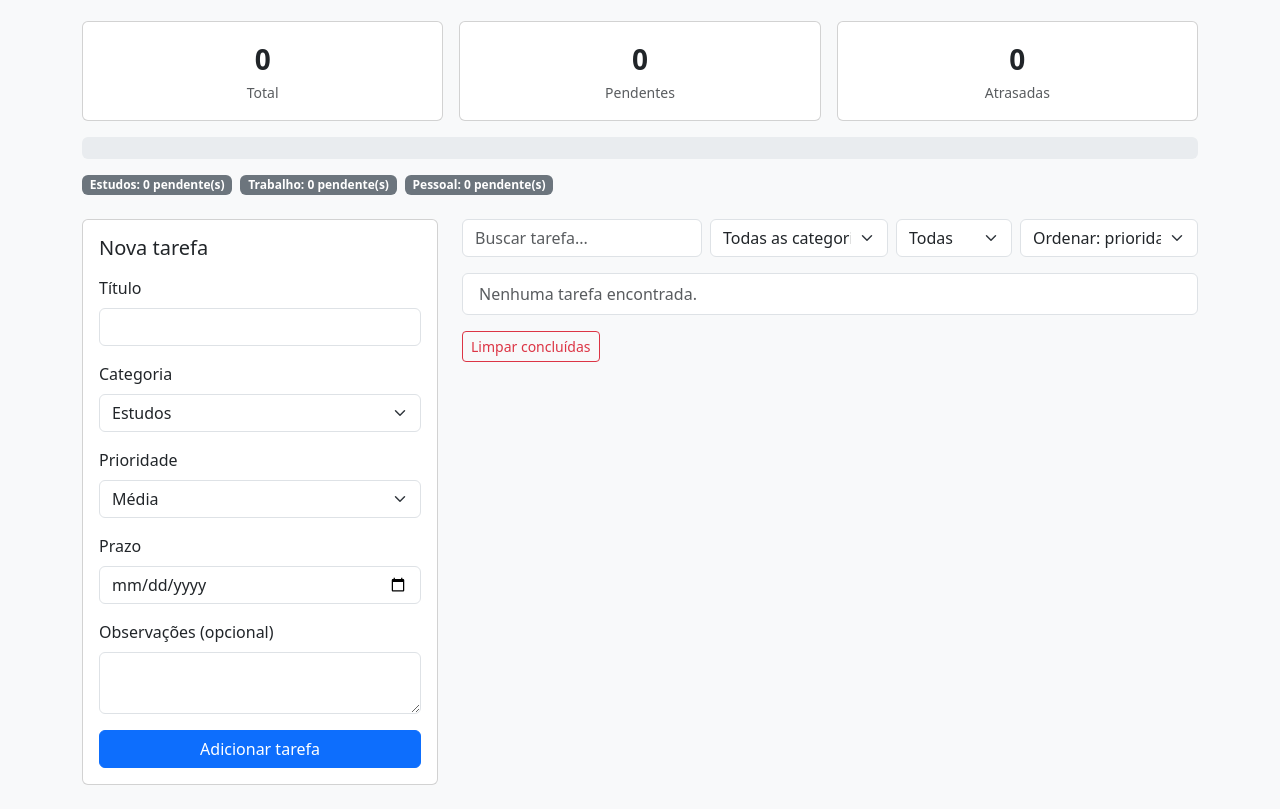
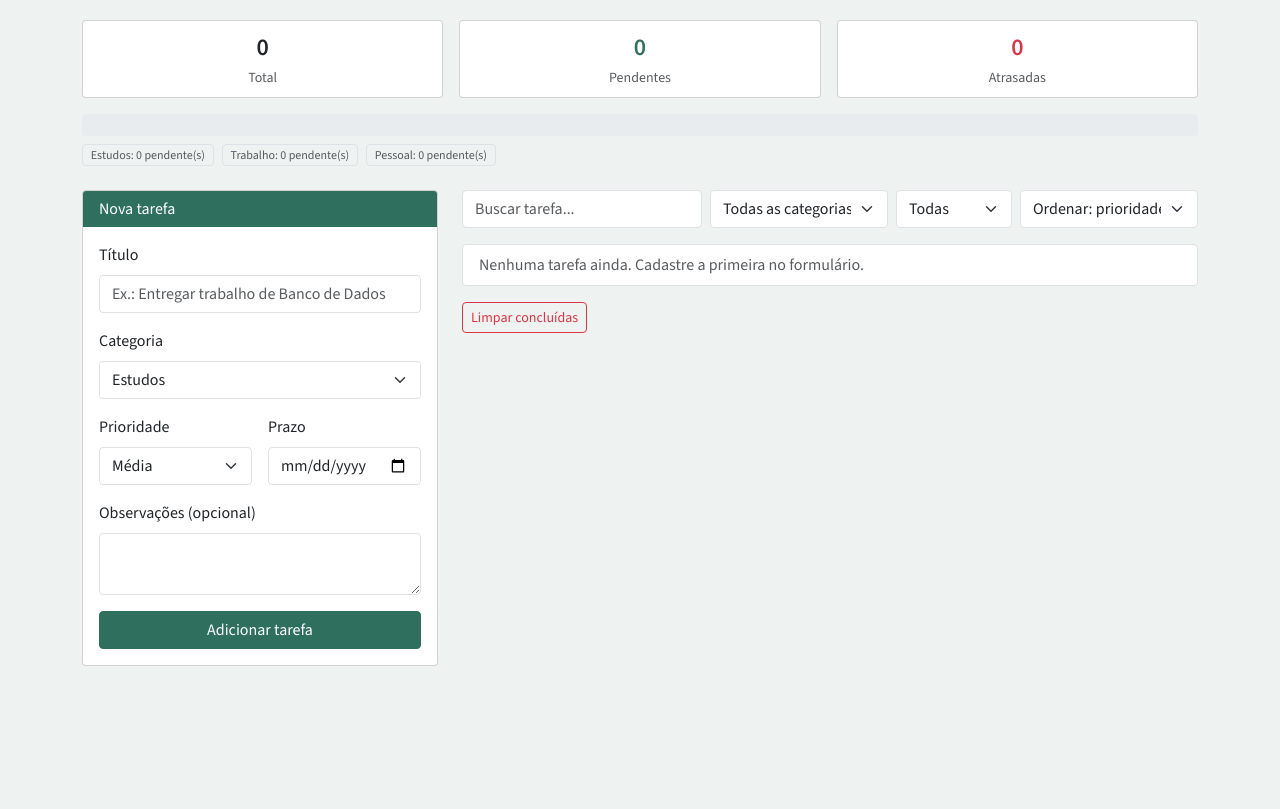
Before and after one commit to alexsandercl/TaskBoard, a plain HTML site: page index.html in a window 1280 px wide. Shown: the part 54-863 px from the top of the page. After the commit the page ends 800 px from the top, so only its background shows below. Drawn offline with nearby package versions, Linux system fonts and the light colour scheme.

Commit message:
design ajustado e adicionando readme

```diff
--- a/index.html
+++ b/index.html
@@ -4,16 +4,19 @@
   <meta charset="UTF-8">
   <meta name="viewport" content="width=device-width, initial-scale=1">
   <title>TaskBoard - Gerenciador de Tarefas</title>
+  <link rel="preconnect" href="https://fonts.googleapis.com">
+  <link rel="preconnect" href="https://fonts.gstatic.com" crossorigin>
+  <link href="https://fonts.googleapis.com/css2?family=Source+Sans+3:wght@400;600&display=swap" rel="stylesheet">
   <link href="https://cdn.jsdelivr.net/npm/bootstrap@5.3.3/dist/css/bootstrap.min.css" rel="stylesheet">
   <link rel="stylesheet" href="style.css">
 </head>
 <body>
 
-  <nav class="navbar border-bottom">
+  <nav class="navbar navbar-dark barra-topo">
     <div class="container">
       <span class="navbar-brand fw-bold mb-0 h1">TaskBoard</span>
       <div class="d-flex gap-2">
-        <button id="btn-tema" class="btn btn-sm btn-outline-secondary">Modo escuro</button>
+        <button id="btn-tema" class="btn btn-sm btn-outline-light">Modo escuro</button>
       </div>
     </div>
   </nav>
@@ -23,39 +26,39 @@
     <!-- Resumo -->
     <section class="row g-3 mb-4">
       <div class="col-4">
-        <div class="card text-center"><div class="card-body py-3">
-          <div class="fs-3 fw-bold" id="total">0</div><small class="text-muted">Total</small>
+        <div class="card text-center"><div class="card-body py-2">
+          <div class="fs-4 fw-semibold" id="total">0</div><small class="text-muted">Total</small>
         </div></div>
       </div>
       <div class="col-4">
-        <div class="card text-center"><div class="card-body py-3">
-          <div class="fs-3 fw-bold" id="pendentes">0</div><small class="text-muted">Pendentes</small>
+        <div class="card text-center"><div class="card-body py-2">
+          <div class="fs-4 fw-semibold cor-principal" id="pendentes">0</div><small class="text-muted">Pendentes</small>
         </div></div>
       </div>
       <div class="col-4">
-        <div class="card text-center"><div class="card-body py-3">
-          <div class="fs-3 fw-bold" id="atrasadas">0</div><small class="text-muted">Atrasadas</small>
+        <div class="card text-center"><div class="card-body py-2">
+          <div class="fs-4 fw-semibold text-danger" id="atrasadas">0</div><small class="text-muted">Atrasadas</small>
         </div></div>
       </div>
       <div class="col-12">
-        <div class="progress" style="height: 22px;">
-          <div id="progresso" class="progress-bar bg-success" style="width: 0%">0%</div>
+        <div class="progress mb-2" style="height: 22px;">
+          <div id="progresso" class="progress-bar" style="width: 0%">0%</div>
         </div>
+        <div class="d-flex flex-wrap gap-2" id="por-categoria"></div>
       </div>
-      <div class="col-12 d-flex flex-wrap gap-2" id="por-categoria"></div>
     </section>
 
     <div class="row g-4">
 
       <!-- Formulário -->
       <aside class="col-lg-4">
-        <div class="card">
+        <div class="card sticky-form">
+          <div class="card-header cabecalho"><h2 class="h6 mb-0">Nova tarefa</h2></div>
           <div class="card-body">
-            <h2 class="h5 mb-3">Nova tarefa</h2>
             <form id="form-tarefa">
               <div class="mb-3">
                 <label class="form-label" for="titulo">Título</label>
-                <input type="text" id="titulo" class="form-control" required maxlength="80">
+                <input type="text" id="titulo" class="form-control" required maxlength="80" placeholder="Ex.: Entregar trabalho de Banco de Dados">
               </div>
               <div class="mb-3">
                 <label class="form-label" for="categoria">Categoria</label>
@@ -65,7 +68,8 @@
                   <option>Pessoal</option>
                 </select>
               </div>
-              <div class="mb-3">
+              <div class="row g-3 mb-3">
+                <div class="col-6">
                   <label class="form-label" for="prioridade">Prioridade</label>
                   <select id="prioridade" class="form-select">
                     <option value="1">Baixa</option>
@@ -73,9 +77,10 @@
                     <option value="3">Alta</option>
                   </select>
                 </div>
-              <div class="mb-3">
+                <div class="col-6">
                   <label class="form-label" for="prazo">Prazo</label>
                   <input type="date" id="prazo" class="form-control">
+                </div>
               </div>
               <div class="mb-3">
                 <label class="form-label" for="obs">Observações (opcional)</label>
@@ -128,9 +133,9 @@
   <div class="modal fade" id="modal-editar" tabindex="-1">
     <div class="modal-dialog">
       <form class="modal-content" id="form-editar">
-        <div class="modal-header">
+        <div class="modal-header cabecalho">
           <h2 class="modal-title h5">Editar tarefa</h2>
-          <button type="button" class="btn-close" data-bs-dismiss="modal" aria-label="Fechar"></button>
+          <button type="button" class="btn-close btn-close-white" data-bs-dismiss="modal" aria-label="Fechar"></button>
         </div>
         <div class="modal-body">
           <input type="hidden" id="edit-id">
--- a/script.js
+++ b/script.js
@@ -86,7 +86,7 @@ function atualizarResumo() {
   // Pendentes por categoria
   document.getElementById("por-categoria").innerHTML = CATEGORIAS.map(c => {
     const n = tarefas.filter(t => t.categoria === c && !t.feita).length;
-    return `<span class="badge text-bg-secondary">${c}: ${n} pendente(s)</span>`;
+    return `<span class="badge etiqueta">${c}: ${n} pendente(s)</span>`;
   }).join("");
 }
 
@@ -118,7 +118,10 @@ function mostrar() {
   const visiveis = filtrar();
 
   if (visiveis.length === 0) {
-    lista.innerHTML = '<li class="list-group-item text-muted">Nenhuma tarefa encontrada.</li>';
+    const msg = tarefas.length === 0
+      ? "Nenhuma tarefa ainda. Cadastre a primeira no formulário."
+      : "Nenhuma tarefa encontrada com esses filtros.";
+    lista.innerHTML = `<li class="list-group-item text-muted">${msg}</li>`;
   }
 
   visiveis.forEach(t => {
@@ -133,10 +136,10 @@ function mostrar() {
           <input class="form-check-input" type="checkbox" data-acao="alternar" data-id="${t.id}" ${t.feita ? "checked" : ""}>
           <span class="titulo fw-semibold">${esc(t.titulo)}</span>
           <div class="mt-1">
-            <span class="badge text-bg-secondary">${t.categoria}</span>
-            <span class="badge text-bg-light border">Prioridade ${NOMES_PRIORIDADE[t.prioridade]}</span>
-            ${t.prazo ? `<span class="badge ${estaAtrasada(t) ? "text-bg-danger" : "text-bg-info"}">${estaAtrasada(t) ? "Atrasada: " : "Prazo: "}${formatarData(t.prazo)}</span>` : ""}
-            ${t.subtarefas.length ? `<span class="badge text-bg-light border">Subtarefas ${subFeitas}/${t.subtarefas.length}</span>` : ""}
+            <span class="badge etiqueta">${t.categoria}</span>
+            <span class="badge etiqueta">Prioridade ${NOMES_PRIORIDADE[t.prioridade]}</span>
+            ${t.prazo ? `<span class="badge ${estaAtrasada(t) ? "text-bg-danger" : "etiqueta"}">${estaAtrasada(t) ? "Atrasada: " : "Prazo: "}${formatarData(t.prazo)}</span>` : ""}
+            ${t.subtarefas.length ? `<span class="badge etiqueta">Subtarefas ${subFeitas}/${t.subtarefas.length}</span>` : ""}
           </div>
         </div>
         <div class="btn-group btn-group-sm flex-shrink-0">
--- a/style.css
+++ b/style.css
@@ -1,3 +1,11 @@
+/* Base */
+:root {
+  --bs-body-font-family: "Source Sans 3", system-ui, -apple-system, "Segoe UI", sans-serif;
+  --bs-border-radius: .25rem;
+  --bs-border-radius-lg: .3rem;
+  --cor-principal: #2f6f5e;
+}
+
 body { background-color: var(--bs-tertiary-bg); }
 
 /* Tarefa concluída */
@@ -12,3 +20,50 @@ body { background-color: var(--bs-tertiary-bg); }
 .detalhes { margin-top: 1rem; margin-left: 1.5rem; }
 .obs { white-space: pre-wrap; }
 .sub-feita .sub-texto { text-decoration: line-through; opacity: .6; }
+
+/* Cor principal do sistema */
+.btn-primary {
+  --bs-btn-bg: var(--cor-principal);
+  --bs-btn-border-color: var(--cor-principal);
+  --bs-btn-hover-bg: #275a4d;
+  --bs-btn-hover-border-color: #275a4d;
+  --bs-btn-active-bg: #214d42;
+  --bs-btn-active-border-color: #214d42;
+  --bs-btn-disabled-bg: var(--cor-principal);
+  --bs-btn-disabled-border-color: var(--cor-principal);
+}
+.btn-outline-primary {
+  --bs-btn-color: var(--cor-principal);
+  --bs-btn-border-color: var(--cor-principal);
+  --bs-btn-hover-bg: var(--cor-principal);
+  --bs-btn-hover-border-color: var(--cor-principal);
+  --bs-btn-active-bg: var(--cor-principal);
+  --bs-btn-active-border-color: var(--cor-principal);
+}
+.progress-bar { background-color: var(--cor-principal); }
+.form-check-input:checked { background-color: var(--cor-principal); border-color: var(--cor-principal); }
+.form-control:focus, .form-select:focus {
+  border-color: var(--cor-principal);
+  box-shadow: 0 0 0 .2rem rgba(47, 111, 94, .2);
+}
+
+/* Etiquetas discretas (categoria, prioridade, prazo, subtarefas) */
+.badge { font-weight: 500; }
+.etiqueta {
+  background: transparent;
+  border: 1px solid var(--bs-border-color);
+  color: var(--bs-secondary-color);
+}
+
+/* Layout e cores */
+.container { max-width: 1140px; }
+[data-bs-theme="light"] body { background-color: #eef2f1; }
+
+.barra-topo { background-color: var(--cor-principal); }
+.cabecalho { background-color: var(--cor-principal); color: #fff; border-bottom: 0; }
+.cor-principal { color: var(--cor-principal); }
+.sticky-form { position: sticky; top: 1rem; }
+
+/* Ajustes do modo escuro */
+[data-bs-theme="dark"] .cor-principal { color: #6fb59f; }
+[data-bs-theme="dark"] .btn-outline-primary { --bs-btn-color: #6fb59f; }
```
Also changed, not shown: 1 other file. Lines whose indentation alone changed are shown as unchanged.
